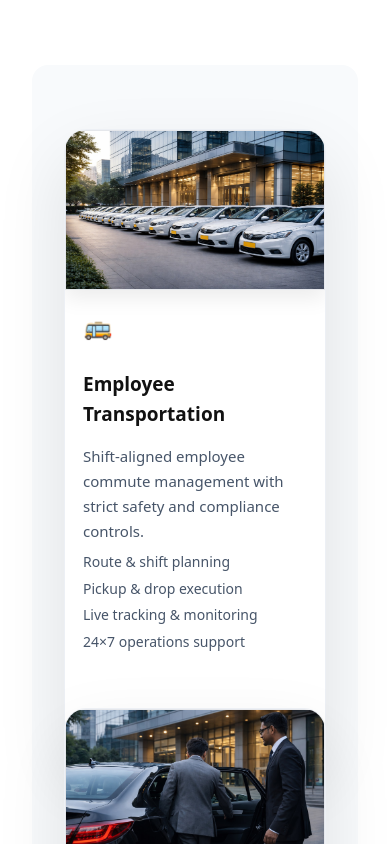
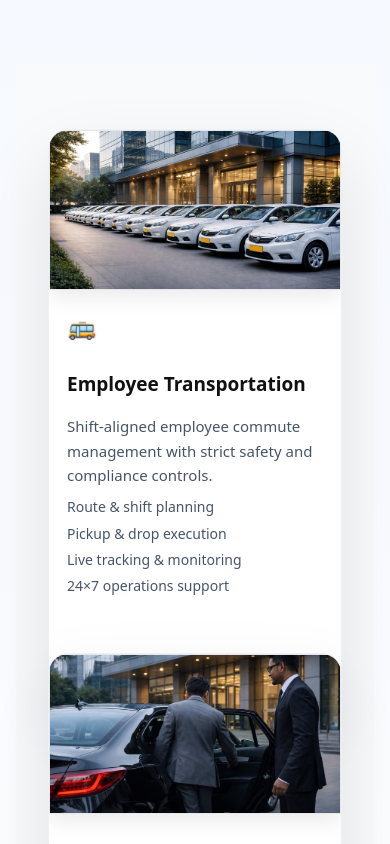
Before and after one commit to sngfleet/SNG-Fleet, a React (Vite) app: page /services in a window 390 px wide. Shown: the part 980-1824 px from the top of the page. Built offline with nearby package versions, Linux system fonts and the light colour scheme.

Commit message:
services

```diff
--- a/src/services.css
+++ b/src/services.css
@@ -229,3 +229,37 @@
     padding-bottom: 100px;
   }
 }
+
+
+/* =========================
+   MOBILE FULL-BLEED BACKGROUND
+========================= */
+
+@media (max-width: 600px) {
+
+  /* Move gradient to full page width */
+  .services {
+    background: linear-gradient(
+      180deg,
+      #f6f9ff 0%,
+      #ffffff 60%
+    );
+    padding-left: 0;
+    padding-right: 0;
+  }
+
+  /* Remove rounded container effect */
+  .services-grid-section {
+    max-width: 100%;
+    margin-left: 0;
+    margin-right: 0;
+    border-radius: 0;
+    padding-left: 16px;
+    padding-right: 16px;
+  }
+
+  /* Ensure cards sit cleanly */
+  .service-card {
+    border-radius: 20px;
+  }
+}
```
